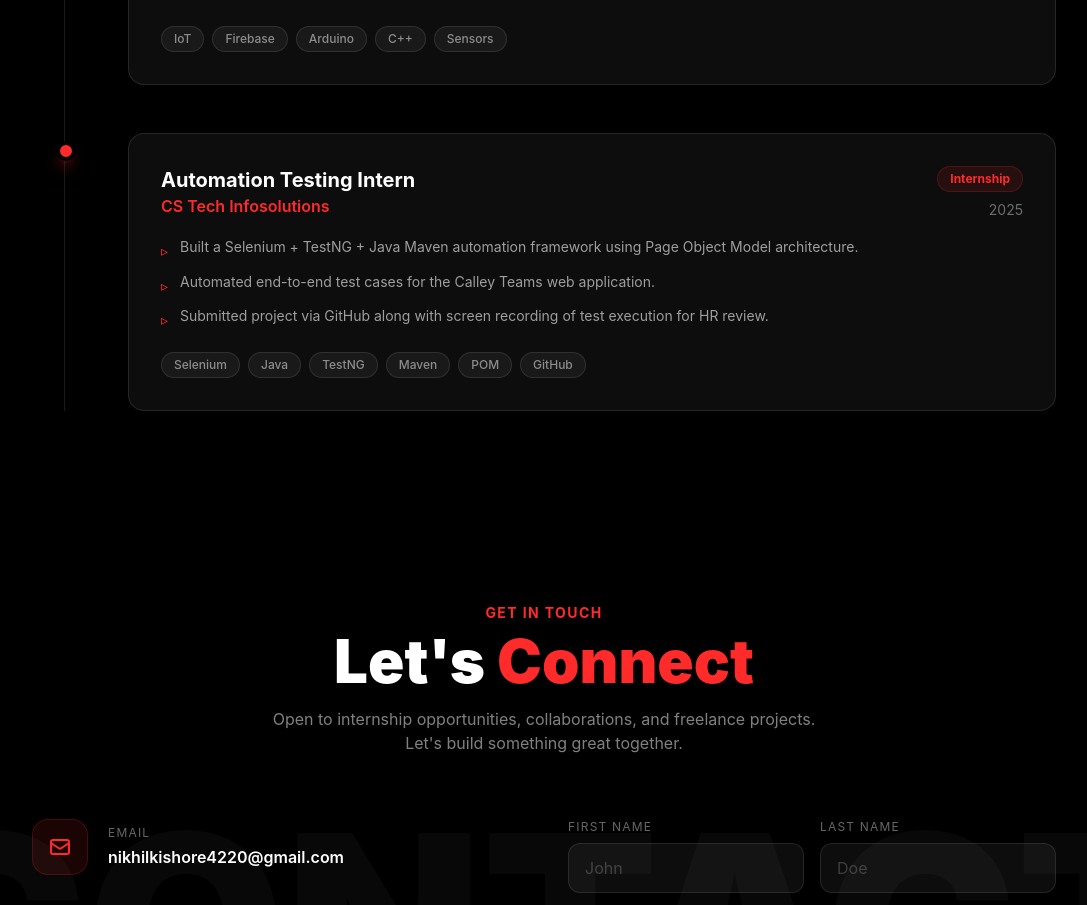
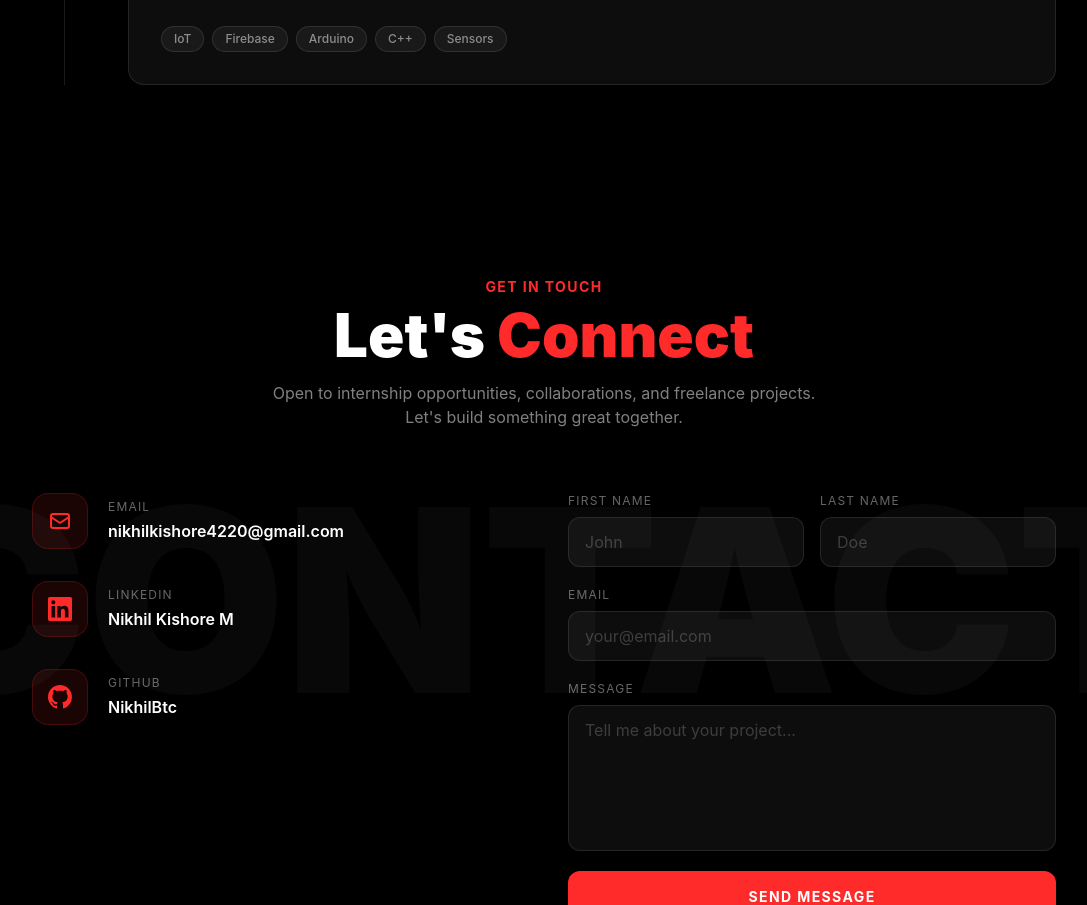
Before and after one commit to NikhilBtc/my-portfolio, a React (Vite) app: page / in a window 1280 px wide. Shown: the part 3760-4665 px from the top of the page, without its empty margins (96-1183 px from the left). Built offline with nearby package versions, Linux system fonts and the light colour scheme; the HTML template or start-up script is replaced by a standard one.

Commit message:
Updated About, Experience, removed Calley

```diff
--- a/src/components/Experience.jsx
+++ b/src/components/Experience.jsx
@@ -26,18 +26,6 @@ const experiences = [
       'Documented system architecture and tested hardware-software integration end-to-end.',
     ],
     tech: ['IoT', 'Firebase', 'Arduino', 'C++', 'Sensors'],
-  },
-  {
-    role: 'Automation Testing Intern',
-    company: 'CS Tech Infosolutions',
-    duration: '2025',
-    type: 'Internship',
-    points: [
-      'Built a Selenium + TestNG + Java Maven automation framework using Page Object Model architecture.',
-      'Automated end-to-end test cases for the Calley Teams web application.',
-      'Submitted project via GitHub along with screen recording of test execution for HR review.',
-    ],
-    tech: ['Selenium', 'Java', 'TestNG', 'Maven', 'POM', 'GitHub'],
   },
 ];
 
```
